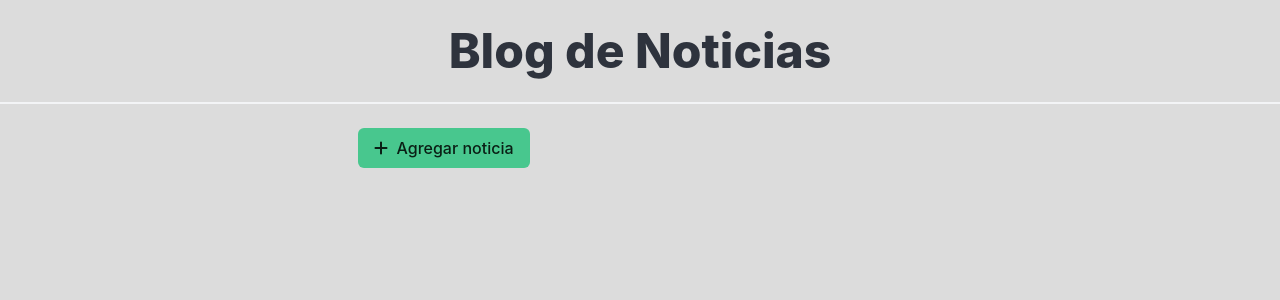
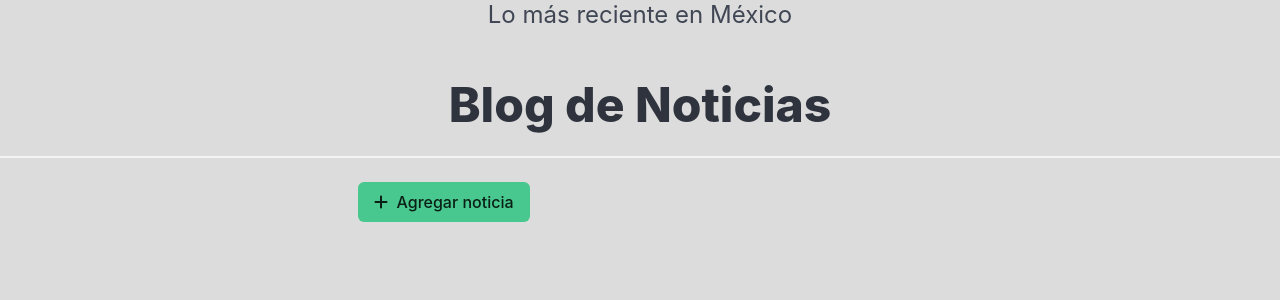
Before and after one commit to luisjavierCruztrejo/EX_U1_18590265, a Flask app: page / in a window 1280 px wide. Shown: the top 300 px of the page. Run offline with Flask 3, Linux system fonts and the light colour scheme; some libraries are stand-ins or nearby versions.

Commit message:
hotfix: 18590265, Header Resuelto

```diff
--- a/templates/base.html
+++ b/templates/base.html
@@ -6,6 +6,7 @@
     <title>{% block title %}{% endblock %}</title>
     <link rel="stylesheet" href="https://cdn.jsdelivr.net/npm/bulma@1.0.2/css/bulma.min.css">
     <script src="https://kit.fontawesome.com/ee9903c79f.js" crossorigin="anonymous"></script>
+    <h2 class="subtitle has-text-centered is-4">Lo más reciente en México</h2>
 </head>
   <body >
     <header>
```
